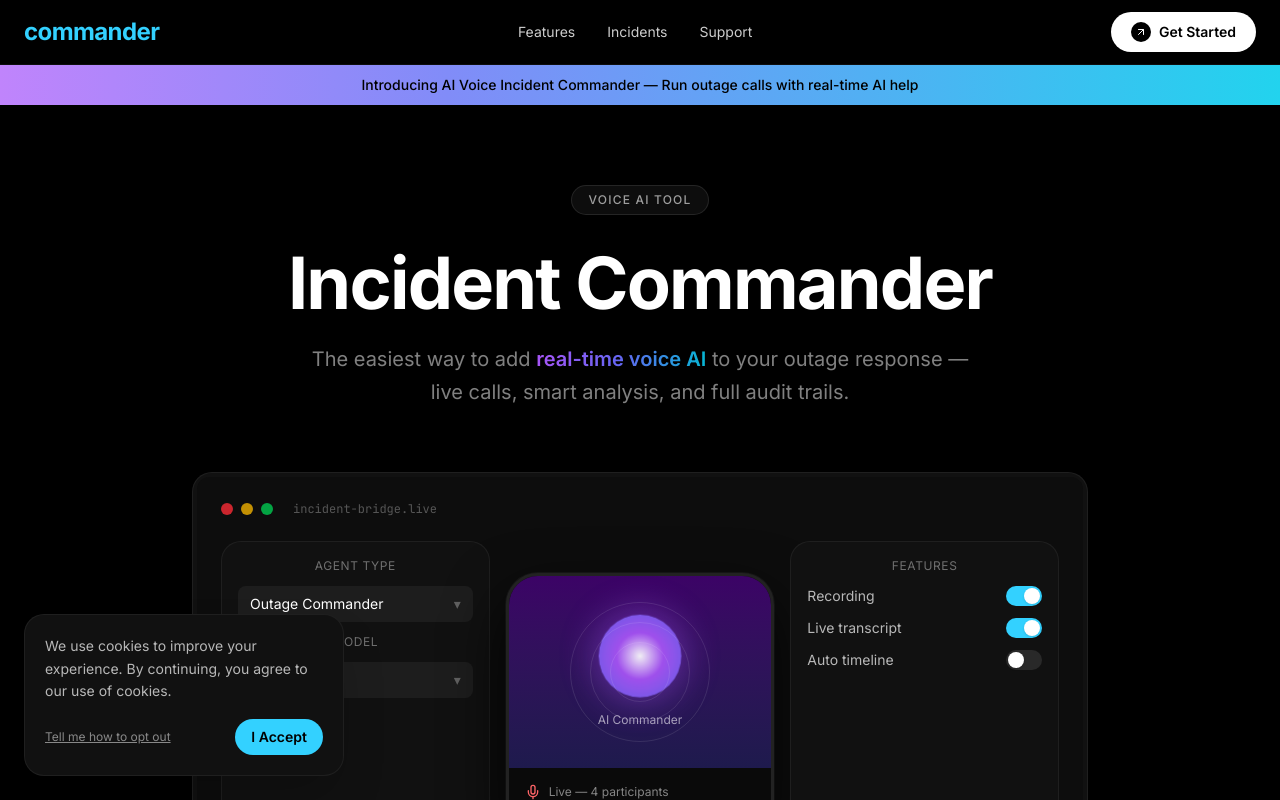
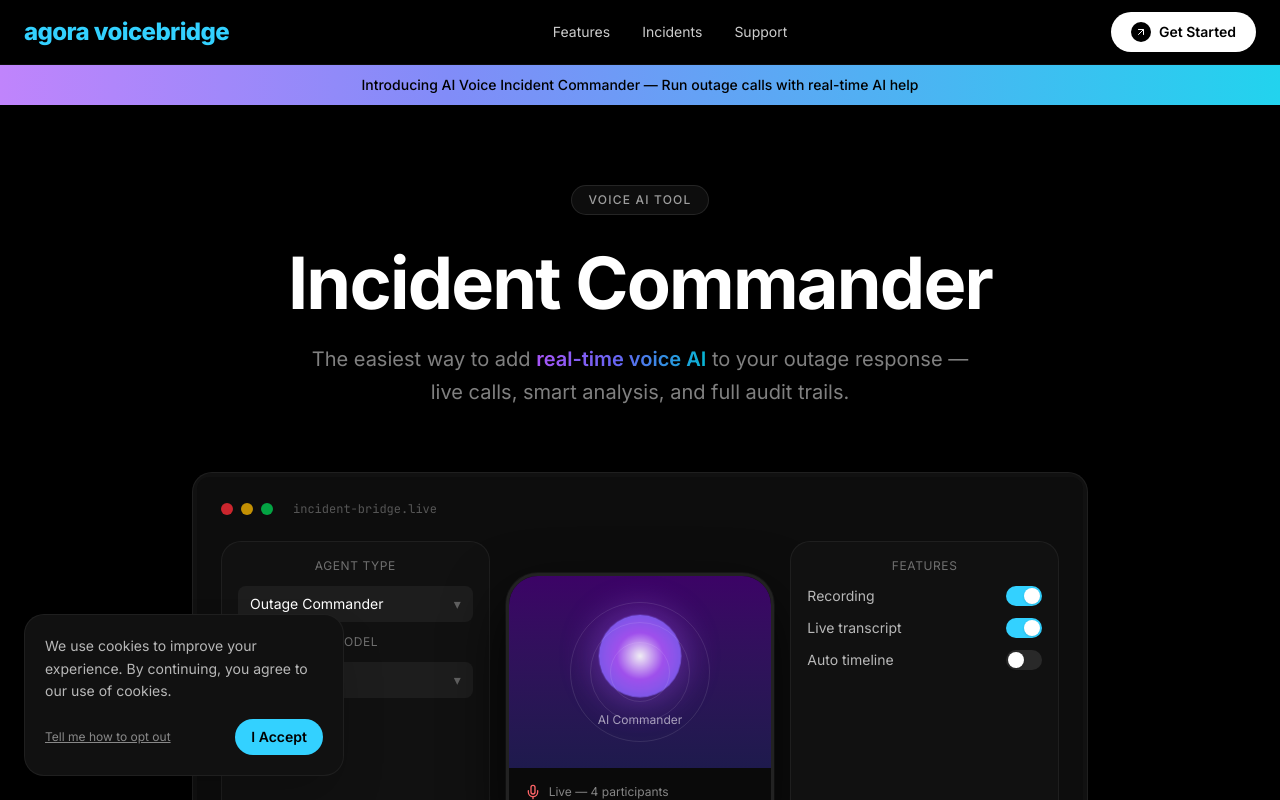
Before and after one commit to scriptedbyshivam/voice-ai-incident-commander, a Next.js app: page / in a window 1280 px wide. Shown: the top 800 px of the page. Built offline with nearby package versions, Linux system fonts and the light colour scheme.

Commit message:
update landing header with clean agora voicebridge text logo

```diff
--- a/src/components/landing/LandingHeader.tsx
+++ b/src/components/landing/LandingHeader.tsx
@@ -13,8 +13,8 @@
   return (
     <header className="sticky top-0 z-50 bg-black/80 backdrop-blur-xl border-b border-white/5">
       <div className="max-w-7xl mx-auto px-6 h-16 flex items-center justify-between">
-        <Link href="/" className="text-2xl font-bold text-[#33d1ff] tracking-tight lowercase">
-          commander
+        <Link href="/" className="text-2xl font-black text-[#33d1ff] tracking-tight lowercase hover:opacity-80 transition-opacity">
+          agora voicebridge
         </Link>
 
         <nav className="hidden md:flex items-center gap-8">
```
